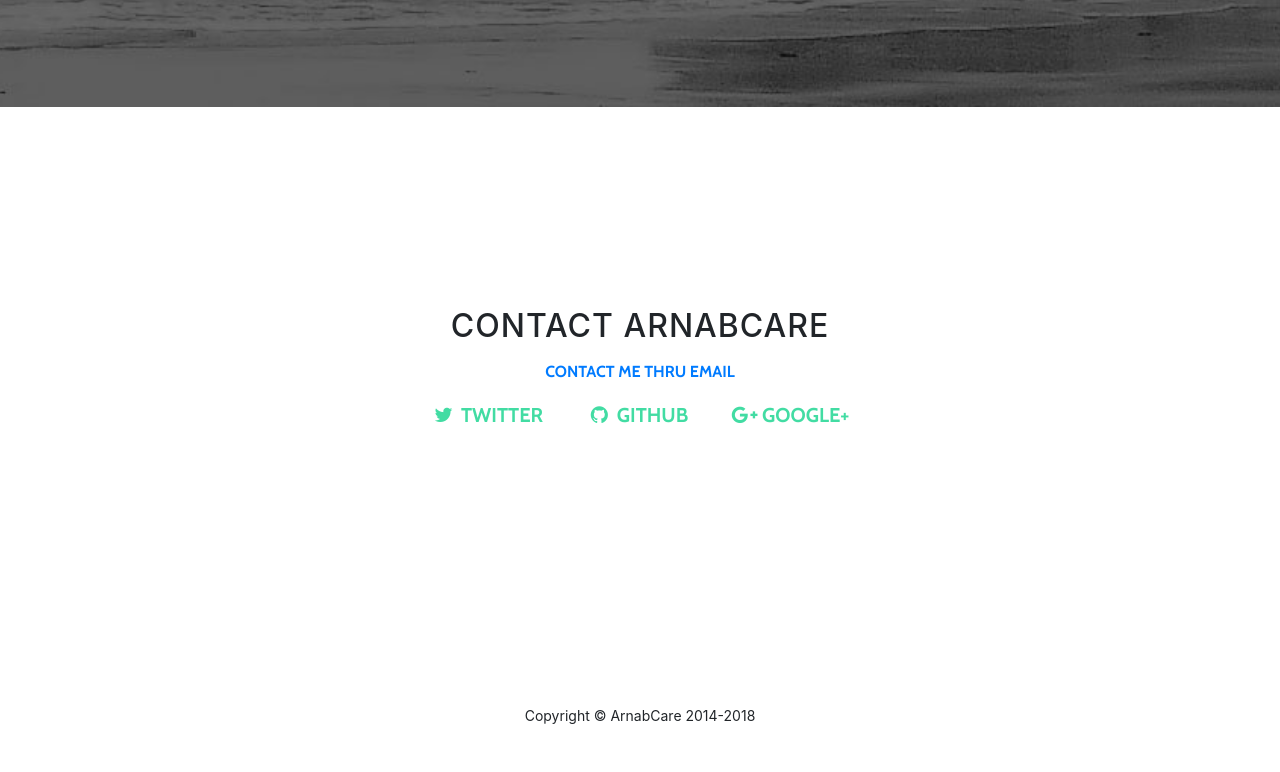
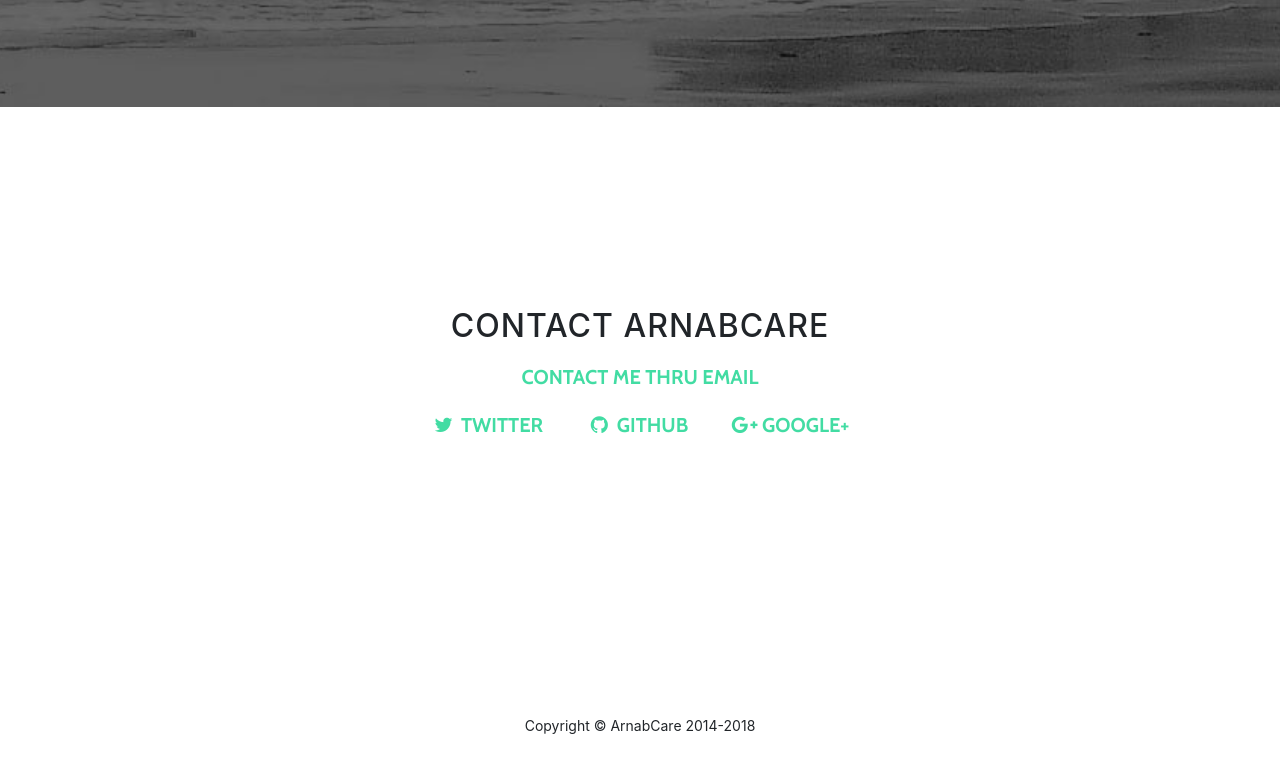
Before and after one commit to ArnabCare/arnabcare.github.io, a website with bundled scripts: page index.html in a window 1280 px wide. Shown: the part 2053-2825 px from the top of the page. Built offline with nearby package versions, Linux system fonts and the light colour scheme.

Commit message:
update index.html

```diff
--- a/index.html
+++ b/index.html
@@ -99,7 +99,7 @@
         <div class="row">
           <div class="col-lg-8 mx-auto">
             <h2>Contact ArnabCare</h2>
-            <a href="mailto:arnabcare21@gmail.com" class=btn btn-default btn-lg subject="Contact">Contact Me thru Email</a>
+            <a href="mailto:arnabcare21@gmail.com" class="btn btn-default btn-lg" subject="Contact">Contact Me thru Email</a>
 
             <ul class="list-inline banner-social-buttons">
               <li class="list-inline-item">
```
